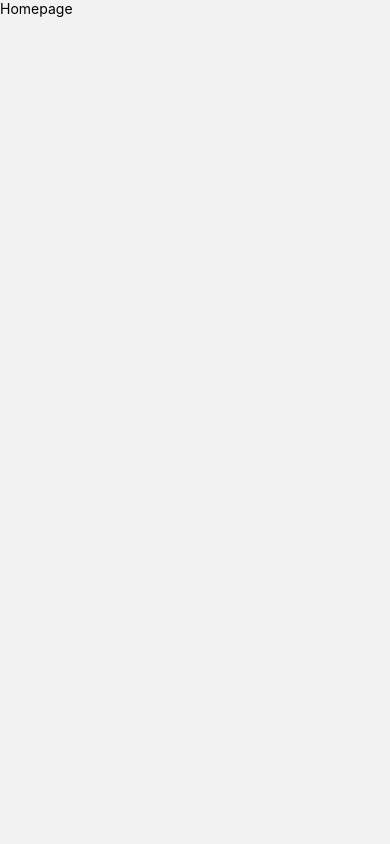
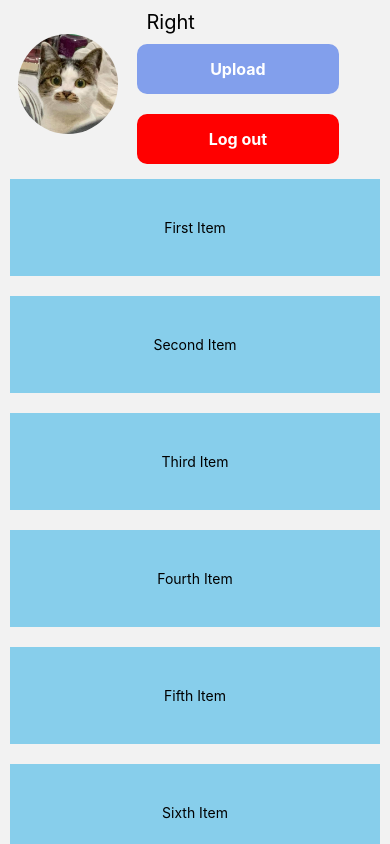
Before and after one commit to yanuarfa/CloudGallery, a React Native app: screen /Homepage in a window 390 px wide. Built offline with nearby package versions, Linux system fonts and the light colour scheme.

Commit message:
updated the homepage

```diff
--- a/src/components/CustomButton.js
+++ b/src/components/CustomButton.js
@@ -29,6 +29,9 @@ const styles = StyleSheet.create({
     backgroundColor: '#EDEDF3',
     elevation: 0,
   },
+  container_RED: {
+    backgroundColor: '#FF0000',
+  },
   title: {
     fontSize: 16,
     fontWeight: 'bold',
--- a/src/screens/Homepage.js
+++ b/src/screens/Homepage.js
@@ -1,12 +1,122 @@
-import {View, Text} from 'react-native';
+import {
+  SafeAreaView,
+  Text,
+  StyleSheet,
+  View,
+  FlatList,
+  Image,
+} from 'react-native';
 import React from 'react';
 
+import CustomButton from '../components/CustomButton';
+
+const DATA = [
+  {
+    id: 'bd7acbea-c1b1-46c2-aed5-3ad53abb28ba',
+    title: 'First Item',
+  },
+  {
+    id: '3ac68afc-c605-48d3-a4f8-fbd91aa97f63',
+    title: 'Second Item',
+  },
+  {
+    id: '58694a0f-3da1-471f-bd96-145571e29d72',
+    title: 'Third Item',
+  },
+  {
+    id: '58694a0f-3da1-471f-bd96-145571e29d74',
+    title: 'Fourth Item',
+  },
+  {
+    id: '58694a0f-3da1-471f-bd96-145571e29d75',
+    title: 'Fifth Item',
+  },
+  {
+    id: '58694a0f-3da1-471f-bd96-145571e29d76',
+    title: 'Sixth Item',
+  },
+  {
+    id: '58694a0f-3da1-471f-bd96-145571e29d77',
+    title: 'Seventh Item',
+  },
+  {
+    id: '58694a0f-3da1-471f-bd96-145571e29d78',
+    title: 'Eight Item',
+  },
+];
+
+const onUploadPress = () => {
+  console.warn('Upload Pressed');
+};
+
+const Item = ({title}) => (
+  <View style={styles.item}>
+    <Text style={styles.title}>{title}</Text>
+  </View>
+);
+
 const Homepage = () => {
+  const renderItem = ({item}) => <Item title={item.title} />;
+
   return (
-    <View>
-      <Text>Homepage</Text>
-    </View>
+    <SafeAreaView style={styles.container}>
+      <View style={styles.profileWrapper}>
+        <View style={styles.profilePictureWrapper}>
+          <Image
+            source={require('../../assets/images/kucing.jpg')}
+            style={styles.profilePicture}
+          />
+        </View>
+        <View style={styles.navigatorWrapper}>
+          <Text style={styles.username}>Right</Text>
+          <CustomButton title="Upload" onPress={onUploadPress} />
+          <CustomButton title="Log out" onPress={onUploadPress} type="RED" />
+        </View>
+      </View>
+      <FlatList
+        data={DATA}
+        renderItem={renderItem}
+        keyExtractor={item => item.id}
+      />
+    </SafeAreaView>
   );
 };
 
+const styles = StyleSheet.create({
+  container: {
+    flex: 1,
+  },
+  profileWrapper: {
+    // display: 'flex',
+    flexDirection: 'row',
+    width: '100%',
+    height: '20%',
+  },
+  profilePictureWrapper: {
+    width: '35%',
+    justifyContent: 'center',
+    alignItems: 'center',
+  },
+  profilePicture: {
+    width: 100,
+    height: 100,
+    borderRadius: 50,
+  },
+  username: {
+    fontSize: 20,
+    marginTop: 15,
+    marginStart: 10,
+  },
+  navigatorWrapper: {
+    width: '65%',
+    alignSelf: 'center',
+  },
+  item: {
+    backgroundColor: 'skyblue',
+    padding: 40,
+    margin: 10,
+    alignItems: 'center',
+  },
+});
+
 export default Homepage;
--- a/src/screens/Login.js
+++ b/src/screens/Login.js
@@ -63,7 +63,8 @@ const Login = () => {
         const results = await getData.json();
         setMyData(results);
         setIsLoading(false);
-        // console.log(results.data.token);
+        AsyncStorage.setItem('token', results.data.token);
+        console.log(results.data.token);
         navigation.navigate('Homepage');
       }
     } catch (e) {
```
Also changed, not shown: assets/images/kucing.jpg (added).
